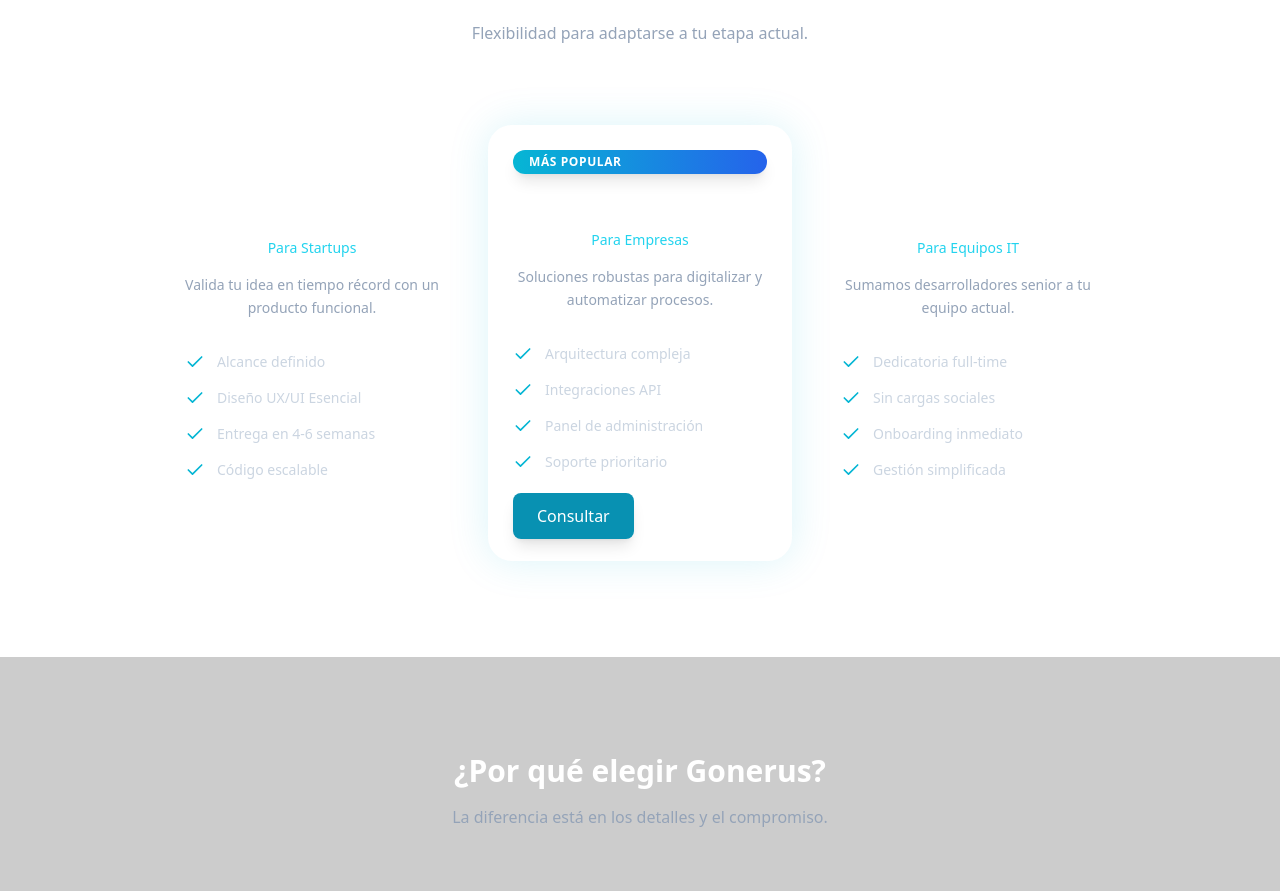
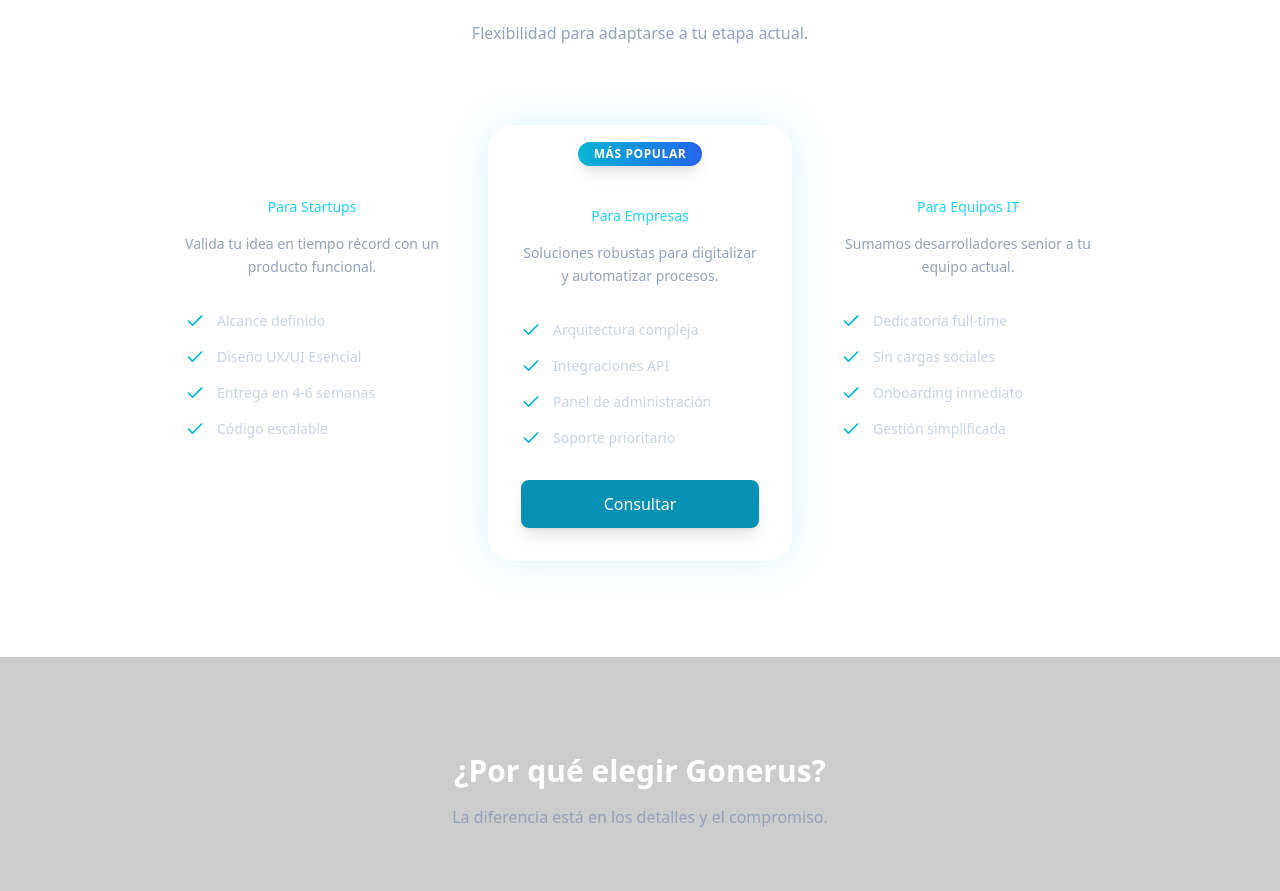
Before and after one commit to gonzalomprada/korven-web, a React (Vite) app: page / in a window 1280 px wide. Shown: the part 4760-5651 px from the top of the page. Built offline with nearby package versions, Linux system fonts and the light colour scheme.

Commit message:
Update EngagementModels.jsx

```diff
--- a/src/components/EngagementModels.jsx
+++ b/src/components/EngagementModels.jsx
@@ -29,15 +29,15 @@ const models = [
 const EngagementModels = () => {
   return (
     <section className="py-24 relative">
-      {/* CAMBIO 1: Reduje max-w-7xl a max-w-5xl para que las tarjetas sean más angostas */}
       <div className="max-w-5xl mx-auto px-4 sm:px-6 lg:px-8">
         <div className="text-center mb-20">
           <h2 className="text-3xl font-bold text-white mb-4">Modelos de Trabajo</h2>
           <p className="text-slate-400">Flexibilidad para adaptarse a tu etapa actual.</p>
         </div>
 
-        {/* Grid con gap ajustado */}
-        <div className="grid grid-cols-1 md:grid-cols-3 gap-6 items-start">
+        {/* CAMBIO CLAVE: 'items-center' para que se alineen al centro verticalmente.
+            La tarjeta del medio será naturalmente más alta y sobresaldrá. */}
+        <div className="grid grid-cols-1 md:grid-cols-3 gap-6 items-center">
           {models.map((model, index) => (
             <MagicCard
               key={index}
@@ -45,28 +45,27 @@ const EngagementModels = () => {
               whileInView={{ opacity: 1, y: 0 }}
               viewport={{ once: true }}
               transition={{ delay: index * 0.1 }}
-              // CAMBIO 2: Aumenté la elevación a -translate-y-8 para que suba más
-              className={`p-6 flex flex-col h-full transition-transform duration-300 ${
+              className={`flex flex-col relative transition-all duration-300 ${
                 model.highlight
-                  ? 'border-cyan-500/50 shadow-[0_0_40px_rgba(6,182,212,0.15)] bg-cyan-900/10 md:-translate-y-8 z-10 relative'
-                  : 'border-white/10 hover:border-white/20 bg-white/5'
+                  ? 'p-8 border-cyan-500/50 shadow-[0_0_40px_rgba(6,182,212,0.15)] bg-cyan-900/10 z-10 scale-105' // scale-105 la hace un pelín más grande en general
+                  : 'p-6 border-white/10 hover:border-white/20 bg-white/5 scale-100'
               }`}
             >
+              {/* Lógica del Cartel y Espaciado */}
               {model.highlight ? (
-                // El cartel ahora tiene espacio asegurado con mb-6
-                <div className="self-center mb-6 bg-gradient-to-r from-cyan-500 to-blue-600 text-white px-4 py-1 rounded-full text-xs font-bold uppercase tracking-wider shadow-lg">
+                // CAMBIO: 'w-max mx-auto' hace que el ancho se ajuste al texto y se centre.
+                <div className="absolute -top-4 left-0 right-0 w-max mx-auto bg-gradient-to-r from-cyan-500 to-blue-600 text-white px-4 py-1 rounded-full text-xs font-bold uppercase tracking-wider shadow-lg">
                   Más Popular
                 </div>
-              ) : (
-                // Espaciador invisible más alto para compensar y alinear títulos
-                <div className="h-8 mb-6"></div>
-              )}
+              ) : null}
 
+              {/* Ajuste de margen superior para compensar visualmente si es necesario */}
+              <div className={model.highlight ? "mt-4" : ""}>
                 <h3 className="text-2xl font-bold text-white text-center">{model.title}</h3>
                 <p className="text-cyan-400 text-sm font-medium mb-4 text-center">{model.subtitle}</p>
                 <p className="text-slate-400 mb-8 text-sm leading-relaxed text-center">{model.desc}</p>
 
-              <ul className="space-y-4 mb-8 flex-1">
+                <ul className="space-y-4 mb-8">
                   {model.features.map((feature, i) => (
                     <li key={i} className="flex items-start text-sm text-slate-300">
                       <Check className="h-5 w-5 text-cyan-500 mr-3 flex-shrink-0" />
@@ -75,13 +74,14 @@ const EngagementModels = () => {
                   ))}
                 </ul>
 
-              <a href="#contact" className={`w-full py-3 px-6 rounded-lg text-center font-medium transition-all relative z-20 ${
+                <a href="#contact" className={`block w-full py-3 px-6 rounded-lg text-center font-medium transition-all ${
                   model.highlight
                     ? 'bg-cyan-600 hover:bg-cyan-500 text-white shadow-lg hover:shadow-cyan-500/30'
                     : 'bg-white/10 hover:bg-white/20 text-white border border-white/10'
                 }`}>
                   Consultar
                 </a>
+              </div>
             </MagicCard>
           ))}
         </div>
```
Lines whose indentation alone changed are shown as unchanged.
